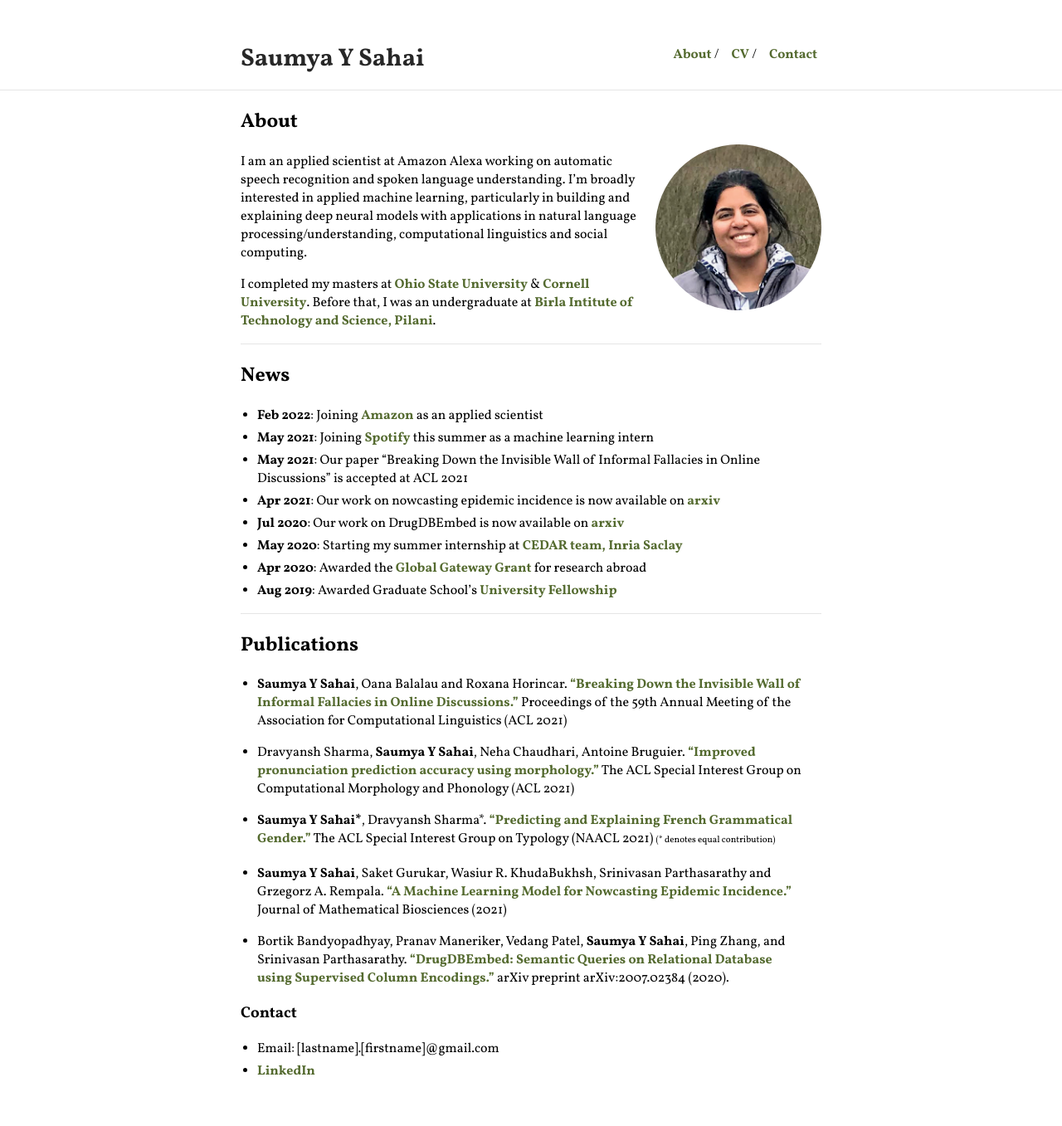
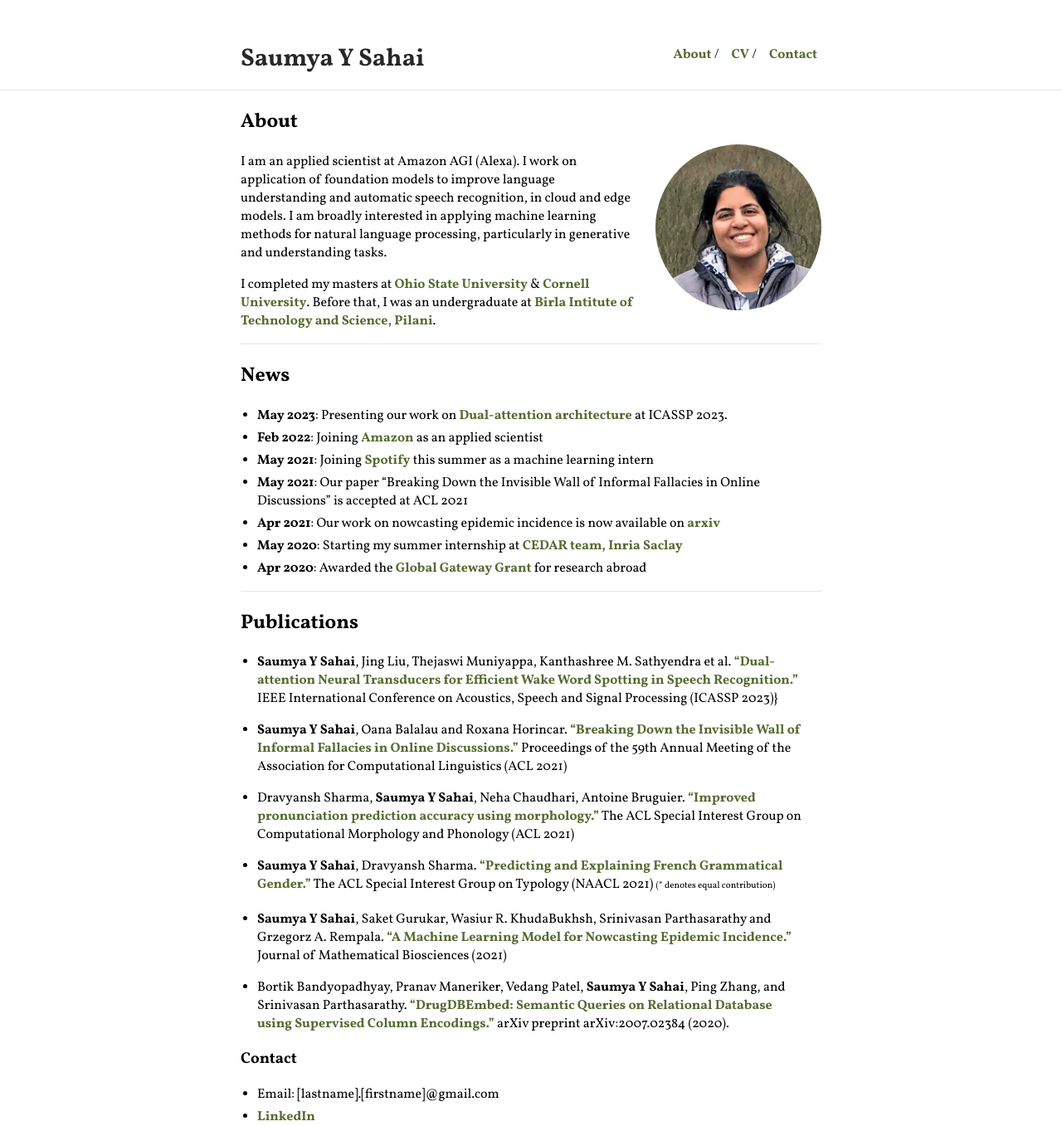
Before and after one commit to sahaisaumya/sahaisaumya.github.io, a Jekyll site: the page built from index.md, in a window 1280 px wide. Shown: the whole page at 83% size. Built offline with Jekyll 4.4.1, drawn with Linux system fonts in a browser that asks for light colours; our own code applies the rules of GitHub Pages for plain Markdown files; before the commit the page ends 1302 px from its top, so only the background shows below that.

Commit message:
Update index.md

```diff
--- a/index.md
+++ b/index.md
@@ -6,7 +6,7 @@ layout: default
 
 <img class="profile-picture" src="photo2.jpeg">
 
-I am an applied scientist at Amazon Alexa working on automatic speech recognition and spoken language understanding. I'm broadly interested in applied machine learning, particularly in building and explaining deep neural models with applications in natural language processing/understanding, computational linguistics and social computing.
+I am an applied scientist at Amazon AGI (Alexa). I work on application of foundation models to improve language understanding and automatic speech recognition, in cloud and edge models. I am broadly interested in applying machine learning methods for natural language processing, particularly in generative and understanding tasks.
 
 I completed my masters at [Ohio State University](https://www.osu.edu/) & [Cornell University](https://www.cornell.edu/). Before that, I was an undergraduate at [Birla Intitute of Technology and Science, Pilani](https://www.bits-pilani.ac.in/).
 
@@ -14,25 +14,28 @@ I completed my masters at [Ohio State University](https://www.osu.edu/) & [Corne
 
 ## News
 
+* **May 2023**: Presenting our work on [Dual-attention architecture](https://assets.amazon.science/1f/d3/b439329b4bef83d339be9c2202c9/dual-attention-neural-transducers-for-efficient-wake-word-spotting-in-speech-recognition.pdf) at ICASSP 2023.
 * **Feb 2022**: Joining [Amazon](https://www.amazon.science/) as an applied scientist
 * **May 2021**: Joining [Spotify](https://www.spotify.com/) this summer as a machine learning intern
 * **May 2021**: Our paper "Breaking Down the Invisible Wall of Informal Fallacies in Online Discussions" is accepted at ACL 2021
 * **Apr 2021**: Our work on nowcasting epidemic incidence is now available on [arxiv](https://arxiv.org/pdf/2104.02174.pdf)
-* **Jul 2020**: Our work on DrugDBEmbed is now available on [arxiv](https://arxiv.org/pdf/2007.02384.pdf)
+<!-- * **Jul 2020**: Our work on DrugDBEmbed is now available on [arxiv](https://arxiv.org/pdf/2007.02384.pdf) -->
 * **May 2020**: Starting my summer internship at [CEDAR team, Inria Saclay](https://team.inria.fr/cedar/)
 * **Apr 2020**: Awarded the [Global Gateway Grant](https://cgs.osu.edu/funding-opportunities/global-gateway-grant/) for research abroad
-* **Aug 2019**: Awarded Graduate School's [University Fellowship](https://gradsch.osu.edu/pursuing-your-degree/graduate-fellows/university-fellowship)
+<!-- * **Aug 2019**: Awarded Graduate School's [University Fellowship](https://gradsch.osu.edu/pursuing-your-degree/graduate-fellows/university-fellowship) -->
 
 
 ---
 
 ## Publications
 
+* **Saumya Y Sahai**, Jing Liu, Thejaswi Muniyappa, Kanthashree M. Sathyendra et al. ["Dual-attention Neural Transducers for Efficient Wake Word Spotting in Speech Recognition."](https://assets.amazon.science/1f/d3/b439329b4bef83d339be9c2202c9/dual-attention-neural-transducers-for-efficient-wake-word-spotting-in-speech-recognition.pdf) IEEE International Conference on Acoustics, Speech and Signal Processing (ICASSP 2023)}
+
 * **Saumya Y Sahai**, Oana Balalau and Roxana Horincar. ["Breaking Down the Invisible Wall of Informal Fallacies in Online Discussions."](https://aclanthology.org/2021.acl-long.53.pdf) Proceedings of the 59th Annual Meeting of the Association for Computational Linguistics (ACL 2021)
 
 * Dravyansh Sharma, **Saumya Y Sahai**, Neha Chaudhari, Antoine Bruguier. ["Improved pronunciation prediction accuracy using morphology."](https://aclanthology.org/2021.sigmorphon-1.24.pdf) The ACL Special Interest Group on Computational Morphology and Phonology (ACL 2021)
 
-* **Saumya Y Sahai\***, Dravyansh Sharma*. ["Predicting and Explaining French Grammatical Gender."](https://www.aclweb.org/anthology/2021.sigtyp-1.9.pdf) The ACL Special Interest Group on Typology (NAACL 2021) <sub><sup> (\* denotes equal contribution) </sup></sub>
+* **Saumya Y Sahai**, Dravyansh Sharma. ["Predicting and Explaining French Grammatical Gender."](https://www.aclweb.org/anthology/2021.sigtyp-1.9.pdf) The ACL Special Interest Group on Typology (NAACL 2021) <sub><sup> (\* denotes equal contribution) </sup></sub>
 
 * **Saumya Y Sahai**, Saket Gurukar, Wasiur R. KhudaBukhsh, Srinivasan Parthasarathy and Grzegorz A. Rempala. ["A Machine Learning Model for Nowcasting Epidemic
 Incidence."](https://arxiv.org/pdf/2104.02174.pdf) Journal of Mathematical Biosciences (2021)<!--arXiv preprint arXiv:2104.02174 (2021)-->
```
